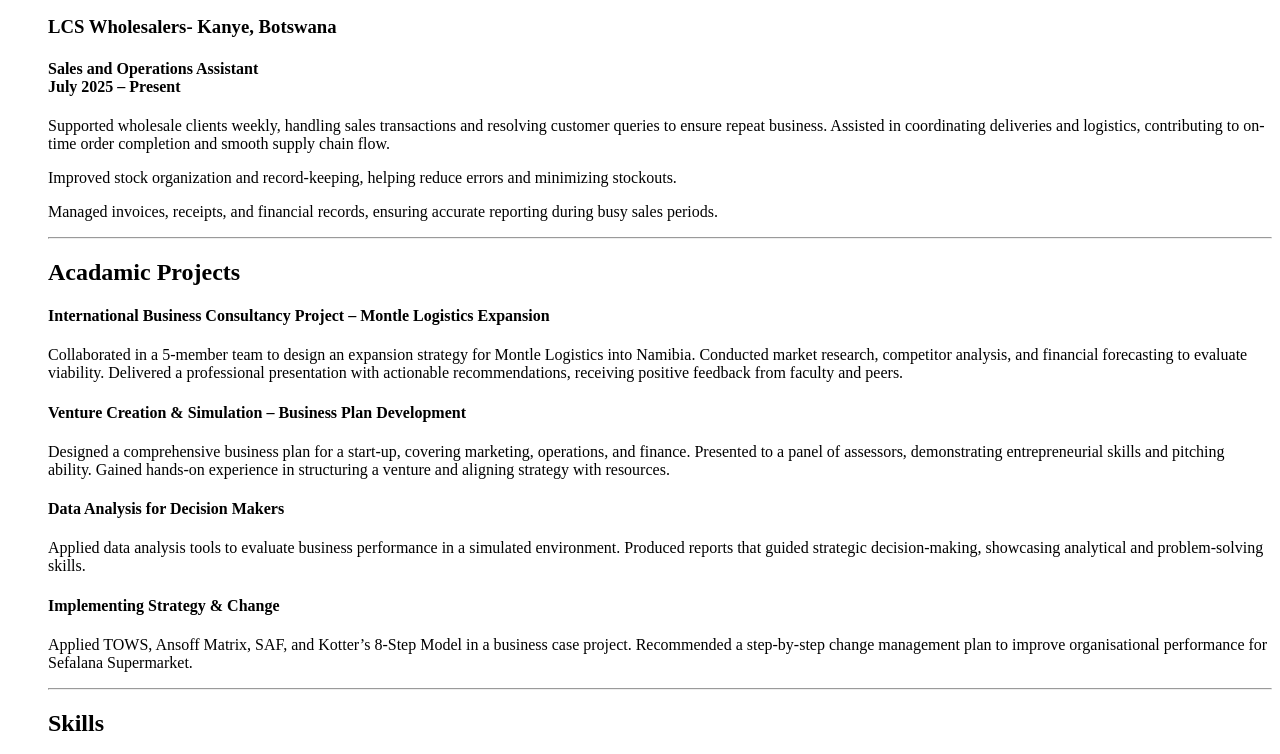
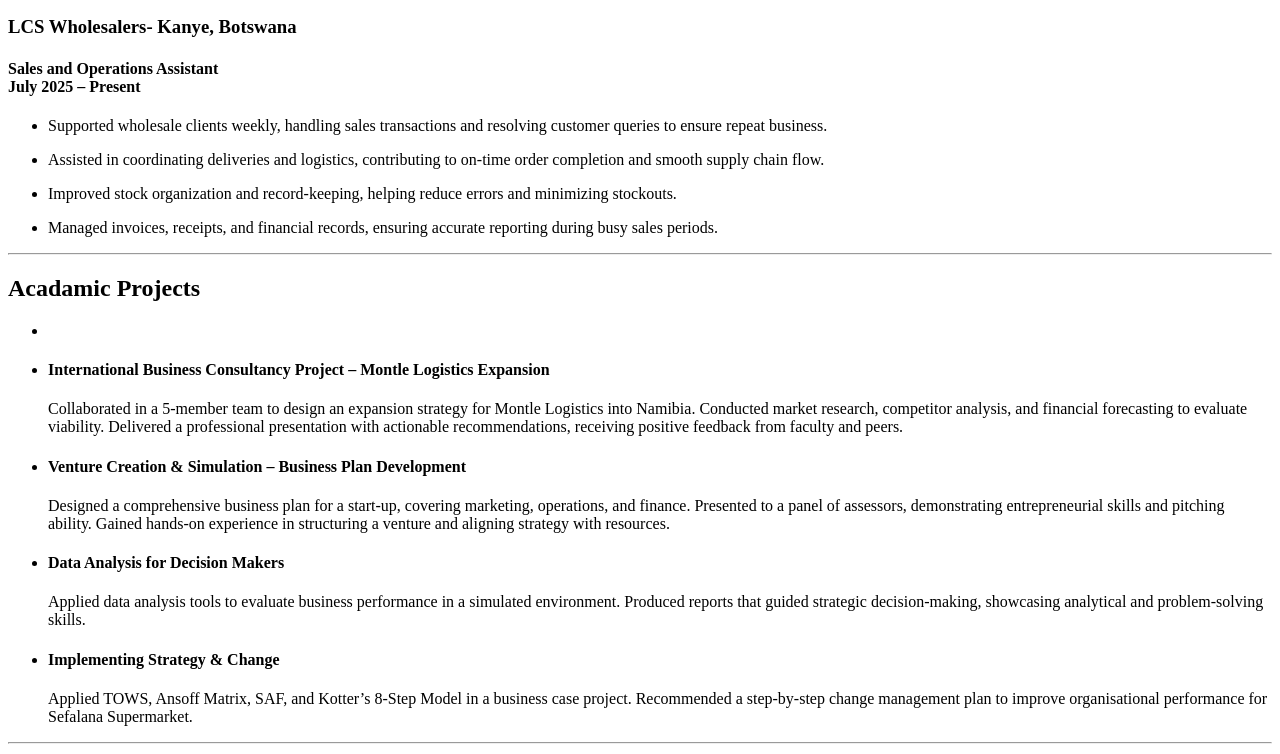
Before and after one commit to irfaanakoob786/Irfaan-CV-6, a plain HTML site: page index.html in a window 1280 px wide. Shown: the part 1047-1801 px from the top of the page. Drawn offline with Linux system fonts and the light colour scheme.

Commit message:
Update index.html

```diff
--- a/index.html
+++ b/index.html
@@ -37,44 +37,49 @@ Botswana Accountancy College – Gaborone, Botswana</h4>
 Modules included programming (C#), e-commerce, multimedia, and IT systems.</p></li>
 
 <li> <h4>High School Certificate (IGCSE) (2019) <br>
-Kidz Academy International – Kanye, Botswana</h4></li>
+Kidz Academy International – Kanye, Botswana</h4></li> </ul>
 <hr>
     <h2>Work Experience</h2>
     <h3>LCS Wholesalers- Kanye, Botswana</h3>
 <h4>Sales and Operations Assistant <br>
 
 July 2025 – Present </h4>
+<ul>
+<li><p>Supported wholesale clients weekly, handling sales transactions and
+resolving customer queries to ensure repeat business.</p></li>
+<li><p>Assisted in coordinating deliveries and logistics, contributing to on-time
+order completion and smooth supply chain flow.</p></li>
 
-<p>Supported wholesale clients weekly, handling sales transactions and
-resolving customer queries to ensure repeat business.
-Assisted in coordinating deliveries and logistics, contributing to on-time
-order completion and smooth supply chain flow.</p>
+<li><p>Improved stock organization and record-keeping, helping reduce errors
+and minimizing stockouts.</p></li>
 
-<p>Improved stock organization and record-keeping, helping reduce errors
-and minimizing stockouts.</p>
-
-<p>Managed invoices, receipts, and financial records, ensuring accurate
+<li><p>Managed invoices, receipts, and financial records, ensuring accurate
 reporting during busy sales periods.
-</p>
+</p></li> </ul>
 <hr>
 <h2>Acadamic Projects</h2>
-<h4>International Business Consultancy Project – Montle Logistics Expansion</h4>
+    <ul>
+<li></li>
+        <li><h4>International Business Consultancy Project – Montle Logistics Expansion</h4>
 <p>Collaborated in a 5-member team to design an expansion strategy for Montle Logistics into Namibia.
 Conducted market research, competitor analysis, and financial forecasting to evaluate viability.
 Delivered a professional presentation with actionable recommendations, receiving positive feedback from faculty and peers.
-</p>
-<h4>Venture Creation & Simulation – Business Plan Development</h4>
+</p></li>
+        <li><h4>Venture Creation & Simulation – Business Plan Development</h4>
 <p>Designed a comprehensive business plan for a start-up, covering marketing, operations, and finance.
 Presented to a panel of assessors, demonstrating entrepreneurial skills and pitching ability.
 Gained hands-on experience in structuring a venture and aligning strategy with resources.
-</p>
-<h4>Data Analysis for Decision Makers</h4>
+</p></li>
+        <li><h4>Data Analysis for Decision Makers</h4>
 <p>Applied data analysis tools to evaluate business performance in a simulated environment.
 Produced reports that guided strategic decision-making, showcasing analytical and problem-solving skills.
-</p>
-<h4>Implementing Strategy & Change</h4>
+</p></li>
+        <li><h4>Implementing Strategy & Change</h4>
 <p>Applied TOWS, Ansoff Matrix, SAF, and Kotter’s 8-Step Model in a business case project.
-Recommended a step-by-step change management plan to improve organisational performance for Sefalana Supermarket.</p>
+Recommended a step-by-step change management plan to improve organisational performance for Sefalana Supermarket.</p></li>
+
+    </ul>
+
     <hr>
     <h2>Skills</h2>
 <ul>
@@ -118,26 +123,35 @@ Critical thinking and problem-solving</p>
 
     <h2>Awards And Certifications</h2>
     <h3>Professional Certifications</h3>
+    <ul>
 
-    <h4>Google Fundamentals of AI | Google</h4>
+   <li> <h4>Google Fundamentals of AI | Google</h4>
 
         <p>Developed a foundational understanding of machine learning, neural networks, and the ethical implications of AI in business environments.
-</p>
-    <h4>The Complete Web Development Bootcamp | Udemy (In Progress)
+</p></li>
+        <li><h4>The Complete Web Development Bootcamp | Udemy (In Progress)
 </h4>
         <p>Currently mastering full-stack technologies including HTML5, CSS3, JavaScript, and responsive design.
-</p>
+</p></li>
+        <li></li>
+        <li></li>
+
+
+
+
+
+
 <h3>Academic Honors</h3>
 
-    <h4>BA (Hons) Business Management | [Sheffeild Hallam University]</h4>
+   <li> <h4>BA (Hons) Business Management | [Sheffeild Hallam University]</h4>
 
        <p> Awarded Honours for sustained academic excellence and performance throughout the degree program.
-</p>
+</p> </li> </ul>
 <br>
 </body>
 
-<footer> <p>Irfaan Akoob <br/>
-    All rights reserved </p>
+<footer> <h4>Irfaan Akoob </h4> <br/>
+   <p> All rights reserved </p>
 <</footer>
 
 </html>
```
